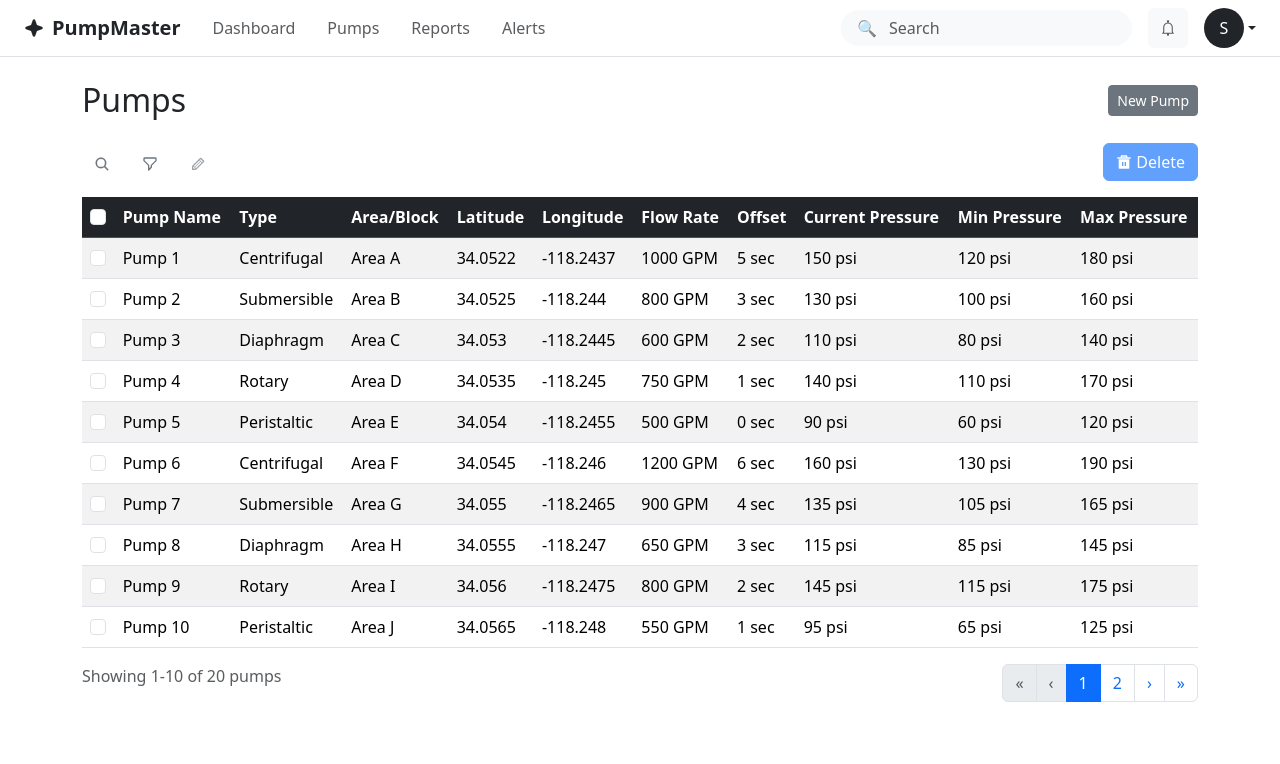
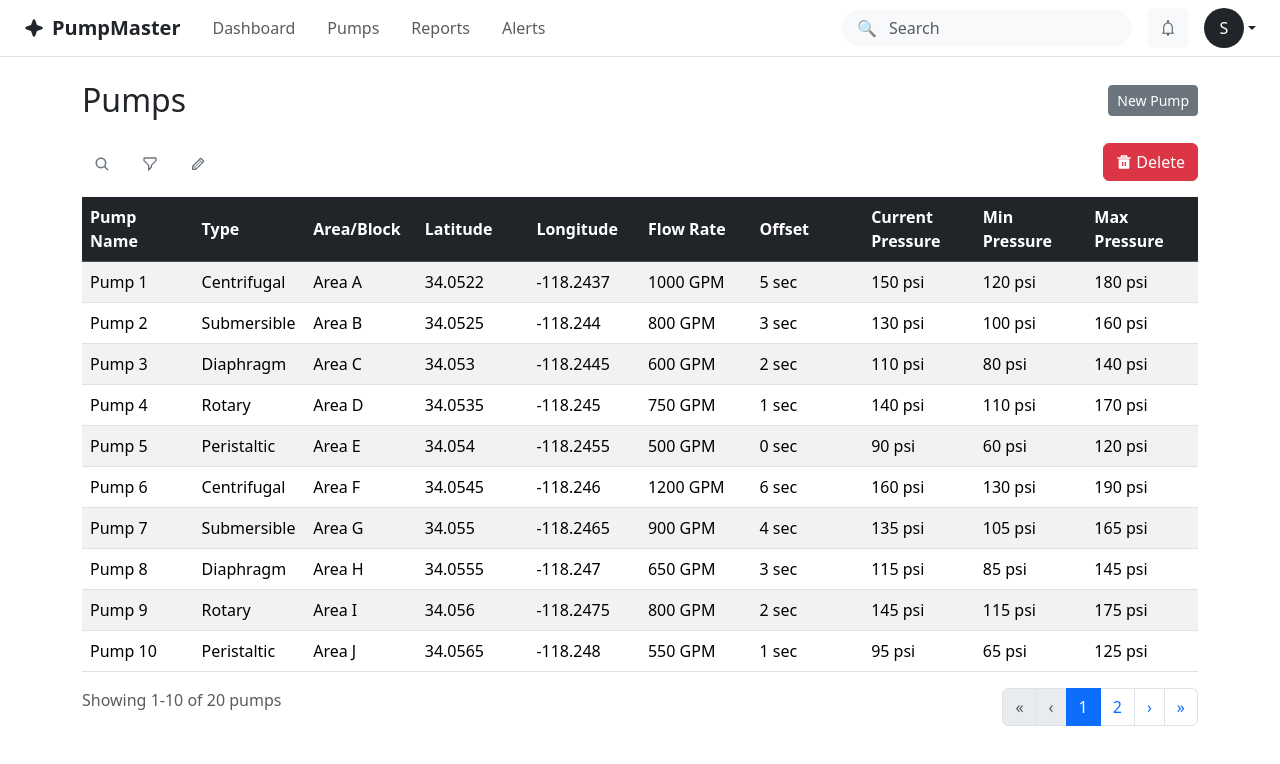
Before and after one commit to JOJOMRJ/pump-master, a React (Vite) app: page /pumps in a window 1280 px wide. Shown: the top 764 px of the page. Built offline with nearby package versions, Linux system fonts and the light colour scheme; sample sign-in values are in the browser's storage.

Commit message:
feat(pumps): implement edit and delete modes with improved UX

```diff
--- a/src/app/components/PumpsPage/PumpsPage.tsx
+++ b/src/app/components/PumpsPage/PumpsPage.tsx
@@ -1,5 +1,5 @@
 import React, { useState, useEffect } from 'react';
-import { Container, Modal, Button, Alert } from 'react-bootstrap';
+import { Container } from 'react-bootstrap';
 import type { PumpDevice } from '../../types/PumpDevice';
 import { mockPumpService } from '../../services/mockPumpService';
 import { Loading } from '../../../shared/components';
@@ -11,9 +11,8 @@ export const PumpsPage: React.FC = () => {
   const [selectedPumps, setSelectedPumps] = useState<Set<string>>(new Set());
   const [currentPage, setCurrentPage] = useState(1);
   const [pageSize] = useState(10);
-  const [showDeleteModal, setShowDeleteModal] = useState(false);
-  const [deleting, setDeleting] = useState(false);
-  const [deleteError, setDeleteError] = useState<string>('');
+  const [deleteMode, setDeleteMode] = useState(false);
+  const [editMode, setEditMode] = useState(false);
 
   useEffect(() => {
     const fetchPumps = async () => {
@@ -56,22 +55,35 @@ export const PumpsPage: React.FC = () => {
     console.log('Edit clicked, selected:', selectedPumps.size);
   };
 
-  const handleDelete = () => {
-    if (selectedPumps.size === 0) return;
-    setDeleteError('');
-    setShowDeleteModal(true);
+  const handleEnterEditMode = () => {
+    setEditMode(true);
+    setDeleteMode(false); // Exit delete mode if active
   };
 
-  const handleDeleteConfirm = async () => {
+  const handleExitEditMode = () => {
+    setEditMode(false);
+  };
+
+  const handleEnterDeleteMode = () => {
+    setDeleteMode(true);
+    setEditMode(false); // Exit edit mode if active
+    setSelectedPumps(new Set()); // Clear any existing selections
+  };
+
+  const handleExitDeleteMode = () => {
+    setDeleteMode(false);
+    setSelectedPumps(new Set()); // Clear selections when exiting
+  };
+
+  const handleDelete = async () => {
+    if (selectedPumps.size === 0) return;
+
     try {
-      setDeleting(true);
-      setDeleteError('');
-
       const selectedIds = Array.from(selectedPumps);
       const response = await mockPumpService.deletePumps(selectedIds);
 
       if (!response.success || !response.data) {
-        setDeleteError(response.error?.message || 'Failed to delete pumps');
+        console.error('Failed to delete pumps:', response.error?.message);
         return;
       }
 
@@ -81,9 +93,9 @@ export const PumpsPage: React.FC = () => {
         setPumps(pumpsResponse.data);
       }
 
-      // Clear selection and close modal
+      // Clear selection and exit delete mode
       setSelectedPumps(new Set());
-      setShowDeleteModal(false);
+      setDeleteMode(false);
 
       // Reset to first page if current page is empty
       const totalPages = Math.ceil(pumpsResponse.data?.length || 0 / pageSize);
@@ -94,19 +106,16 @@ export const PumpsPage: React.FC = () => {
       console.log(`Successfully deleted ${response.data.length} pump(s)`);
     } catch (err) {
       console.error('Error deleting pumps:', err);
-      setDeleteError('An unexpected error occurred while deleting pumps');
-    } finally {
-      setDeleting(false);
     }
-  };
-
-  const handleDeleteCancel = () => {
-    setShowDeleteModal(false);
-    setDeleteError('');
   };
 
   const handleSelectionChange = (selectedIds: Set<string>) => {
     setSelectedPumps(selectedIds);
+  };
+
+  const handlePumpEdit = (pumpId: string) => {
+    console.log('Edit pump:', pumpId);
+    // TODO: 触发编辑弹窗逻辑
   };
 
   const handlePageChange = (page: number) => {
@@ -133,10 +142,16 @@ export const PumpsPage: React.FC = () => {
       {/* Toolbar */}
       <PumpsToolbar
         selectedCount={selectedPumps.size}
+        deleteMode={deleteMode}
+        editMode={editMode}
         onSearch={handleSearch}
         onFilter={handleFilter}
         onEdit={handleEdit}
         onDelete={handleDelete}
+        onEnterDeleteMode={handleEnterDeleteMode}
+        onExitDeleteMode={handleExitDeleteMode}
+        onEnterEditMode={handleEnterEditMode}
+        onExitEditMode={handleExitEditMode}
         disabled={loading}
       />
 
@@ -144,50 +159,16 @@ export const PumpsPage: React.FC = () => {
       <PumpsTable
         pumps={currentPagePumps}
         selectedPumps={selectedPumps}
+        deleteMode={deleteMode}
+        editMode={editMode}
         onSelectionChange={handleSelectionChange}
+        onPumpEdit={handlePumpEdit}
         loading={loading}
         currentPage={currentPage}
         pageSize={pageSize}
         totalItems={totalItems}
         onPageChange={handlePageChange}
       />
-
-      {/* Delete Confirmation Modal */}
-      <Modal show={showDeleteModal} onHide={handleDeleteCancel}>
-        <Modal.Header closeButton>
-          <Modal.Title>Confirm Delete</Modal.Title>
-        </Modal.Header>
-        <Modal.Body>
-          {deleteError && (
-            <Alert variant="danger" className="mb-3">
-              {deleteError}
-            </Alert>
-          )}
-          <p>
-            Are you sure you want to delete {selectedPumps.size} selected
-            pump(s)?
-          </p>
-          <p className="text-muted">
-            <small>This action cannot be undone.</small>
-          </p>
-        </Modal.Body>
-        <Modal.Footer>
-          <Button
-            variant="secondary"
-            onClick={handleDeleteCancel}
-            disabled={deleting}
-          >
-            Cancel
-          </Button>
-          <Button
-            variant="danger"
-            onClick={handleDeleteConfirm}
-            disabled={deleting}
-          >
-            {deleting ? 'Deleting...' : 'Delete'}
-          </Button>
-        </Modal.Footer>
-      </Modal>
     </Container>
   );
 };
--- a/src/app/components/PumpsPage/components/PumpsTable/PumpsTable.tsx
+++ b/src/app/components/PumpsPage/components/PumpsTable/PumpsTable.tsx
@@ -5,7 +5,10 @@ import type { PumpDevice } from '../../../../types/PumpDevice';
 interface PumpsTableProps {
   pumps: PumpDevice[];
   selectedPumps: Set<string>;
+  deleteMode?: boolean;
+  editMode?: boolean;
   onSelectionChange: (selectedIds: Set<string>) => void;
+  onPumpEdit?: (pumpId: string) => void;
   loading?: boolean;
   currentPage?: number;
   pageSize?: number;
@@ -16,7 +19,10 @@ interface PumpsTableProps {
 export const PumpsTable: React.FC<PumpsTableProps> = ({
   pumps,
   selectedPumps,
+  deleteMode = false,
+  editMode = false,
   onSelectionChange,
+  onPumpEdit,
   loading = false,
   currentPage = 1,
   pageSize = 10,
@@ -92,6 +98,13 @@ export const PumpsTable: React.FC<PumpsTableProps> = ({
     onSelectionChange(newSelection);
   };
 
+  // Handle row click in edit mode
+  const handleRowClick = (pumpId: string) => {
+    if (editMode && onPumpEdit) {
+      onPumpEdit(pumpId);
+    }
+  };
+
   // Calculate select all checkbox state
   const isAllSelected = pumps.length > 0 && selectedPumps.size === pumps.length;
   const isIndeterminate =
@@ -148,11 +161,18 @@ export const PumpsTable: React.FC<PumpsTableProps> = ({
             {pumps.map(pump => (
               <Col xs={12} key={pump.id} className="mb-3">
                 <Card
-                  className={selectedPumps.has(pump.id) ? 'border-primary' : ''}
+                  className={`${deleteMode && selectedPumps.has(pump.id) ? 'border-primary' : ''} ${editMode ? 'pump-card-clickable' : ''}`}
+                  onClick={() => handleRowClick(pump.id)}
+                  style={editMode ? { cursor: 'pointer' } : {}}
                 >
                   <Card.Body>
-                    <div className="d-flex justify-content-between align-items-start mb-2">
+                    <div
+                      className="d-flex justify-content-between align-items-center mb-2"
+                      style={{ minHeight: '24px' }}
+                    >
                       <Card.Title className="h6 mb-0">{pump.name}</Card.Title>
+                      <div style={{ width: '24px' }}>
+                        {deleteMode && (
                           <Form.Check
                             type="checkbox"
                             checked={selectedPumps.has(pump.id)}
@@ -160,7 +180,10 @@ export const PumpsTable: React.FC<PumpsTableProps> = ({
                               handleRowSelect(pump.id, e.target.checked)
                             }
                             disabled={loading}
+                            onClick={e => e.stopPropagation()}
                           />
+                        )}
+                      </div>
                     </div>
                     <Card.Text className="mb-2">
                       <small className="text-muted">
@@ -187,10 +210,20 @@ export const PumpsTable: React.FC<PumpsTableProps> = ({
       <Row className="d-none d-md-block">
         <Col xs={12}>
           <div className="table-responsive">
-            <Table striped hover className="mb-0">
+            <Table
+              striped
+              hover
+              className="mb-0"
+              style={{ tableLayout: 'fixed' }}
+            >
               <thead className="table-dark">
                 <tr>
-                  <th scope="col" className="align-middle">
+                  {deleteMode && (
+                    <th
+                      scope="col"
+                      className="align-middle"
+                      style={{ width: '50px' }}
+                    >
                       <Form.Check
                         type="checkbox"
                         checked={isAllSelected}
@@ -202,6 +235,7 @@ export const PumpsTable: React.FC<PumpsTableProps> = ({
                         title={isAllSelected ? 'Deselect all' : 'Select all'}
                       />
                     </th>
+                  )}
                   {columns.map(column => (
                     <th
                       key={column.key}
@@ -217,9 +251,12 @@ export const PumpsTable: React.FC<PumpsTableProps> = ({
                 {pumps.map(pump => (
                   <tr
                     key={pump.id}
-                    className={selectedPumps.has(pump.id) ? 'table-active' : ''}
+                    className={`${deleteMode && selectedPumps.has(pump.id) ? 'table-active' : ''} ${editMode ? 'pump-row-clickable' : ''}`}
+                    onClick={() => handleRowClick(pump.id)}
+                    style={editMode ? { cursor: 'pointer' } : {}}
                   >
-                    <td className="align-middle">
+                    {deleteMode && (
+                      <td className="align-middle" style={{ width: '50px' }}>
                         <Form.Check
                           type="checkbox"
                           checked={selectedPumps.has(pump.id)}
@@ -227,8 +264,10 @@ export const PumpsTable: React.FC<PumpsTableProps> = ({
                             handleRowSelect(pump.id, e.target.checked)
                           }
                           disabled={loading}
+                          onClick={e => e.stopPropagation()}
                         />
                       </td>
+                    )}
                     {columns.map(column => (
                       <td
                         key={column.key}
@@ -242,7 +281,7 @@ export const PumpsTable: React.FC<PumpsTableProps> = ({
                 {pumps.length === 0 && (
                   <tr>
                     <td
-                      colSpan={columns.length + 1}
+                      colSpan={columns.length + (deleteMode ? 1 : 0)}
                       className="text-center text-muted py-4 align-middle"
                     >
                       No pumps found
@@ -262,7 +301,7 @@ export const PumpsTable: React.FC<PumpsTableProps> = ({
             {totalItems > 0 ? (
               <>
                 Showing {startItem}-{endItem} of {totalItems} pumps
-                {selectedPumps.size > 0 && (
+                {deleteMode && selectedPumps.size > 0 && (
                   <span className="ms-2">• {selectedPumps.size} selected</span>
                 )}
               </>
--- a/src/app/components/PumpsPage/components/PumpsToolbar/PumpsToolbar.tsx
+++ b/src/app/components/PumpsPage/components/PumpsToolbar/PumpsToolbar.tsx
@@ -7,19 +7,30 @@ import { TiPencil } from 'react-icons/ti';
 
 interface PumpsToolbarProps {
   selectedCount?: number;
+  deleteMode?: boolean;
+  editMode?: boolean;
   onSearch?: () => void;
   onFilter?: () => void;
   onEdit?: () => void;
   onDelete?: () => void;
+  onEnterDeleteMode?: () => void;
+  onExitDeleteMode?: () => void;
+  onEnterEditMode?: () => void;
+  onExitEditMode?: () => void;
   disabled?: boolean;
 }
 
 export const PumpsToolbar: React.FC<PumpsToolbarProps> = ({
   selectedCount = 0,
+  deleteMode = false,
+  editMode = false,
   onSearch,
   onFilter,
-  onEdit,
   onDelete,
+  onEnterDeleteMode,
+  onExitDeleteMode,
+  onEnterEditMode,
+  onExitEditMode,
   disabled = false,
 }) => {
   return (
@@ -27,6 +38,8 @@ export const PumpsToolbar: React.FC<PumpsToolbarProps> = ({
       <Col xs={12}>
         <div className="d-flex justify-content-between align-items-center">
           <div className="d-flex gap-2">
+            {!deleteMode && !editMode && (
+              <>
                 <Button
                   variant="outline-secondary"
                   className="border-0"
@@ -48,15 +61,42 @@ export const PumpsToolbar: React.FC<PumpsToolbarProps> = ({
                 <Button
                   variant="outline-secondary"
                   className="border-0"
-              onClick={onEdit}
-              disabled={disabled || selectedCount === 0}
-              title="Edit selected pumps"
+                  onClick={onEnterEditMode}
+                  disabled={disabled}
+                  title="Enter edit mode"
                 >
                   <TiPencil />
                 </Button>
+              </>
+            )}
           </div>
+          <div className="d-flex gap-2">
+            {!deleteMode && !editMode && (
               <Button
-            variant="primary"
+                variant="danger"
+                style={{ display: 'flex', alignItems: 'center' }}
+                onClick={onEnterDeleteMode}
+                disabled={disabled}
+                title="Enter delete mode"
+              >
+                <RiDeleteBin5Fill className="me-1" />
+                <span>Delete</span>
+              </Button>
+            )}
+            {editMode && (
+              <Button
+                variant="secondary"
+                onClick={onExitEditMode}
+                disabled={disabled}
+                title="Exit edit mode"
+              >
+                Cancel
+              </Button>
+            )}
+            {deleteMode && (
+              <>
+                <Button
+                  variant="danger"
                   style={{ display: 'flex', alignItems: 'center' }}
                   onClick={onDelete}
                   disabled={disabled || selectedCount === 0}
@@ -67,8 +107,21 @@ export const PumpsToolbar: React.FC<PumpsToolbarProps> = ({
                   }
                 >
                   <RiDeleteBin5Fill className="me-1" />
-            <span>Delete{selectedCount > 0 ? ` (${selectedCount})` : ''}</span>
+                  <span>
+                    Delete{selectedCount > 0 ? ` (${selectedCount})` : ''}
+                  </span>
                 </Button>
+                <Button
+                  variant="secondary"
+                  onClick={onExitDeleteMode}
+                  disabled={disabled}
+                  title="Exit delete mode"
+                >
+                  Cancel
+                </Button>
+              </>
+            )}
+          </div>
         </div>
       </Col>
     </Row>
```
Also changed, not shown: 2 other files (tests, documents, lock files or other folders). Lines whose indentation alone changed are shown as unchanged.
